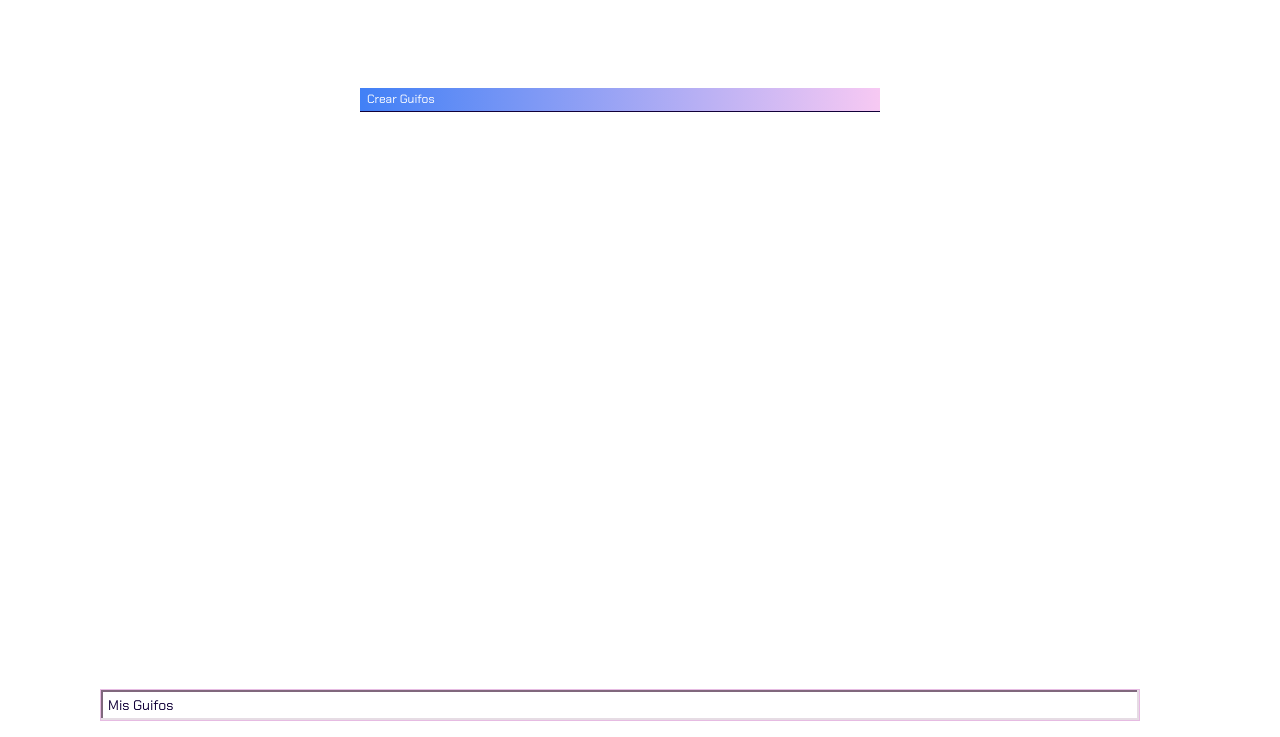
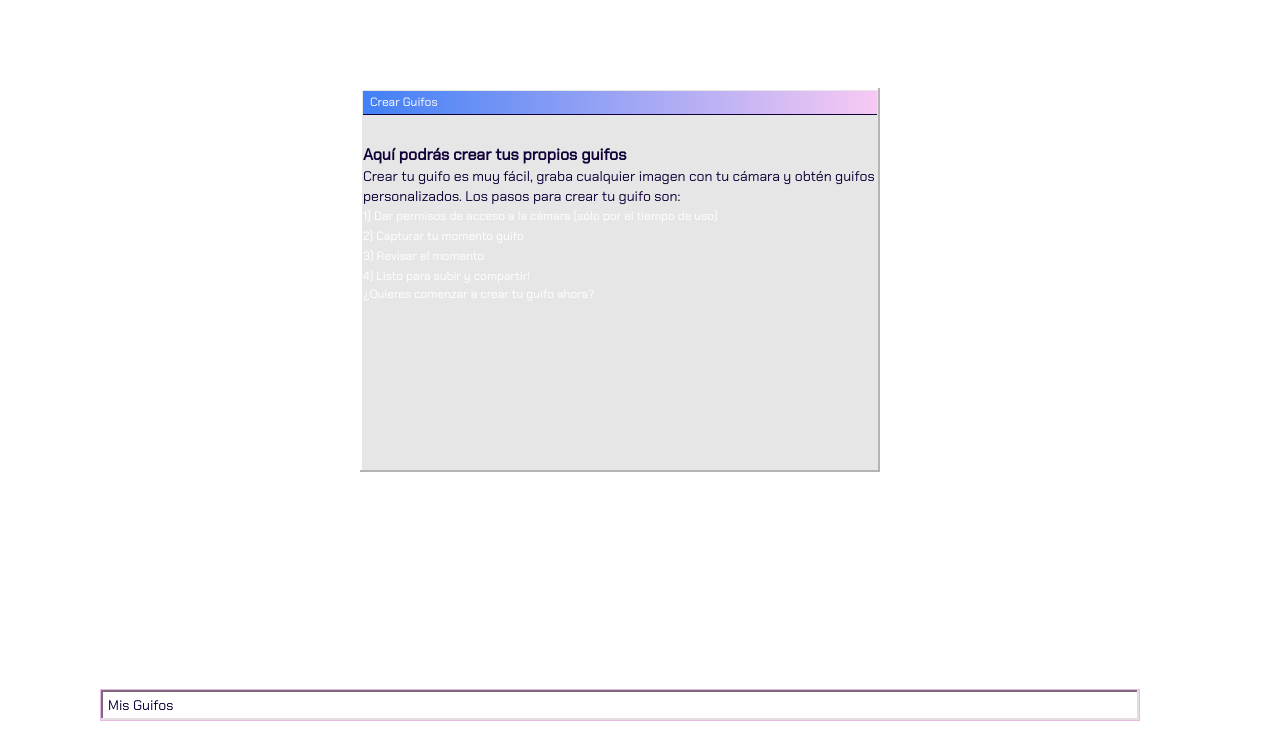
Before and after one commit to NahuelFFloresM/GifOS, a plain HTML site: page user.html in a window 1280 px wide. Shown: the part 125-862 px from the top of the page. Drawn offline with nearby package versions, Linux system fonts and the light colour scheme.

Commit message:
Armado vetnanas para subir gifs

```diff
--- a/sass/index.scss
+++ b/sass/index.scss
@@ -382,4 +382,26 @@
 .new-gif-window{
     margin: 75px 25% 153px 25%;
     height: 384px;
+    padding: 3px;
+    background: #E6E6E6;
+    box-shadow: inset -2px -2px 0 0 #B4B4B4, inset 2px 2px 0 0 #FFFFFF;
+
+    h4{
+        margin-top: 30px;
+        font-family: 'Chakra Petch', sans-serif;
+        font-weight: 600;
+        font-size: 16px;
+        color: #110038;
+        letter-spacing: 0;
+        line-height: 22px;
+    }
+
+    p,ol{
+        font-family: 'Chakra Petch', sans-serif;
+        font-weight: 400;
+        font-size: 14px;
+        color: #110038;
+        letter-spacing: 0;
+        line-height: 20px;
+    }
 }
--- a/user.html
+++ b/user.html
@@ -34,9 +34,15 @@
         <div class="new-gif-window">
             <header class="top-bar theme-day">Crear Guifos</header>
             <div>
-                <h4></h4>
-                <p></p>
-                <ol></ol>
+                <h4>Aquí podrás crear tus propios guifos</h4>
+                <p>Crear tu guifo es muy fácil, graba cualquier imagen con tu cámara y obtén guifos personalizados. Los pasos para crear tu guifo son:</p>
+                <ol>
+                    <li>1) Dar permisos de acceso a la cámara (sólo por el tiempo de uso)</li>
+                    <li>2) Capturar tu momento guifo</li>
+                    <li>3) Revisar el momento</li>
+                    <li>4) Listo para subir y compartir!</li>
+                </ol>
+                ¿Quieres comenzar a crear tu guifo ahora?
             </div>
         </div>
         <input id="suggestions-title" type="text" placeholder="Mis Guifos">
```
Also changed, not shown: css/index.css, 1 other file.
